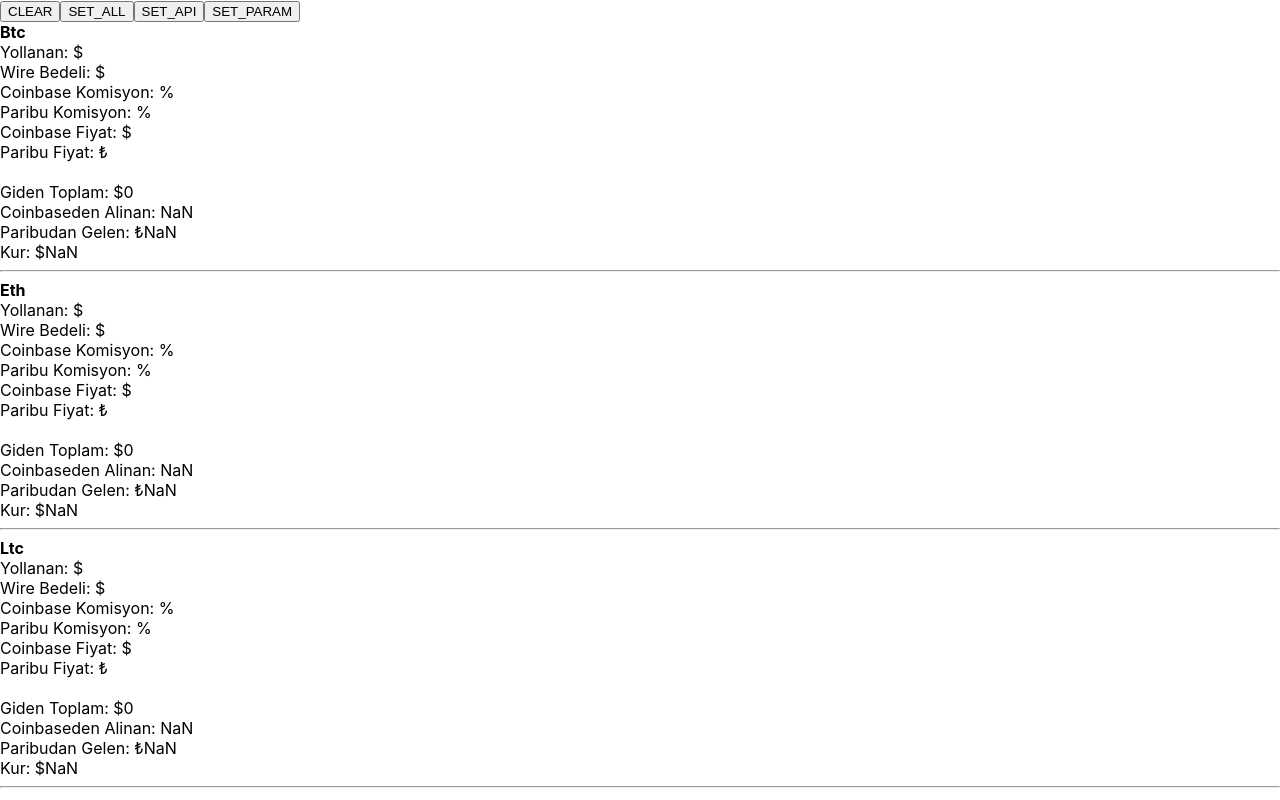
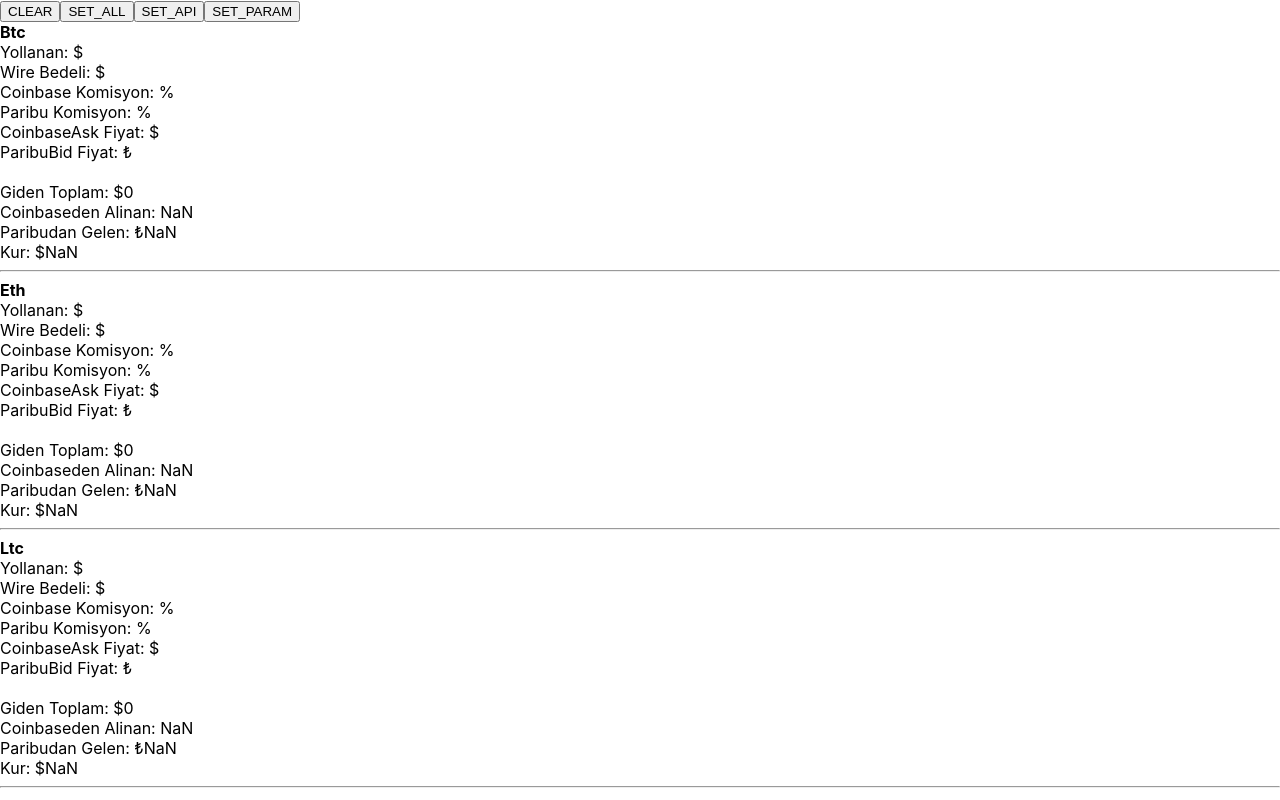
Before and after one commit to alikorkmaz/coineu, a React (Create React App) app: page / in a window 1280 px wide. Built offline with nearby package versions, Linux system fonts and the light colour scheme.

Commit message:
Ask Bid Added

```diff
--- a/src/components/main.js
+++ b/src/components/main.js
@@ -26,9 +26,9 @@
         <br />
         Paribu Komisyon: {this.props.attributes.paribuKomisyon}%
         <br />
-        Coinbase Fiyat: ${this.props.attributes.coinbaseFiyat}
+        CoinbaseAsk Fiyat: ${this.props.attributes.coinbaseFiyat}
         <br />
-        Paribu Fiyat: ₺{this.props.attributes.paribuFiyat}
+        ParibuBid Fiyat: ₺{this.props.attributes.paribuFiyat}
         <br />
         <br />
         Giden Toplam: ${gidenToplam}
```
